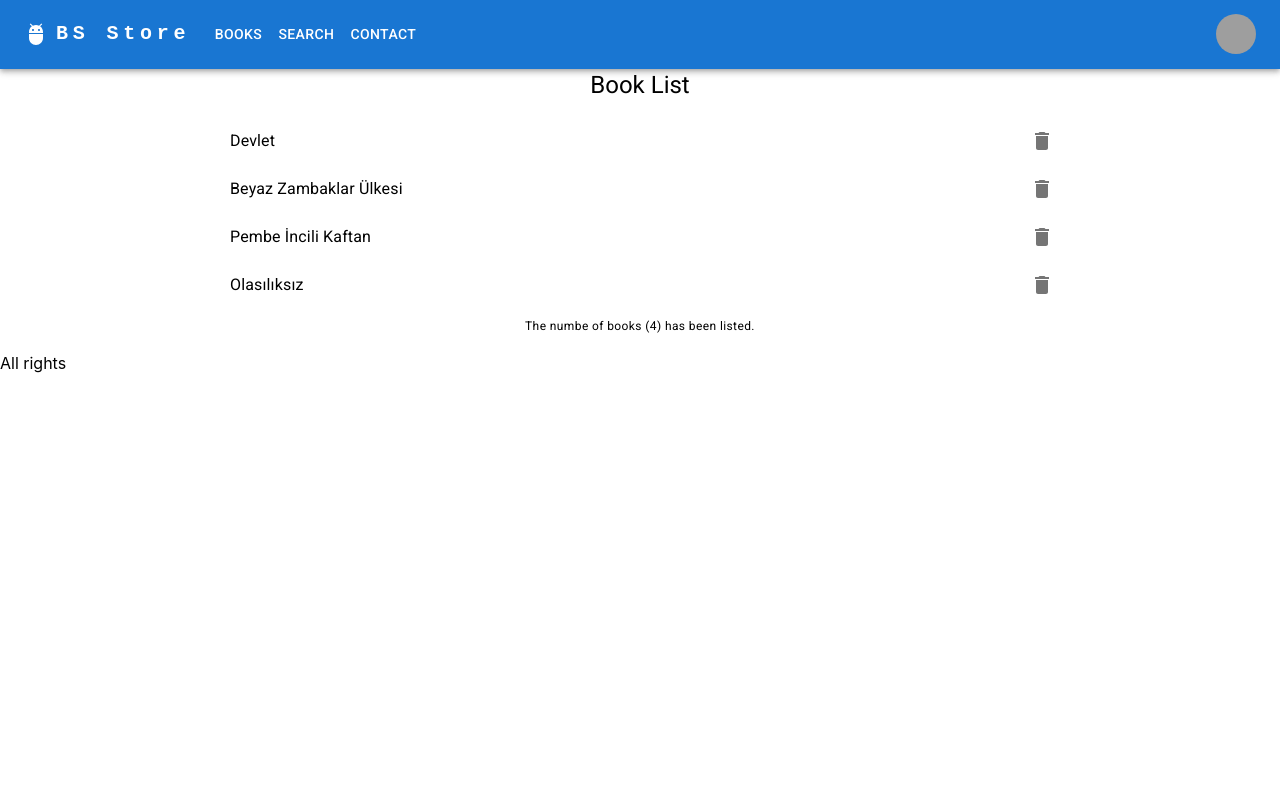
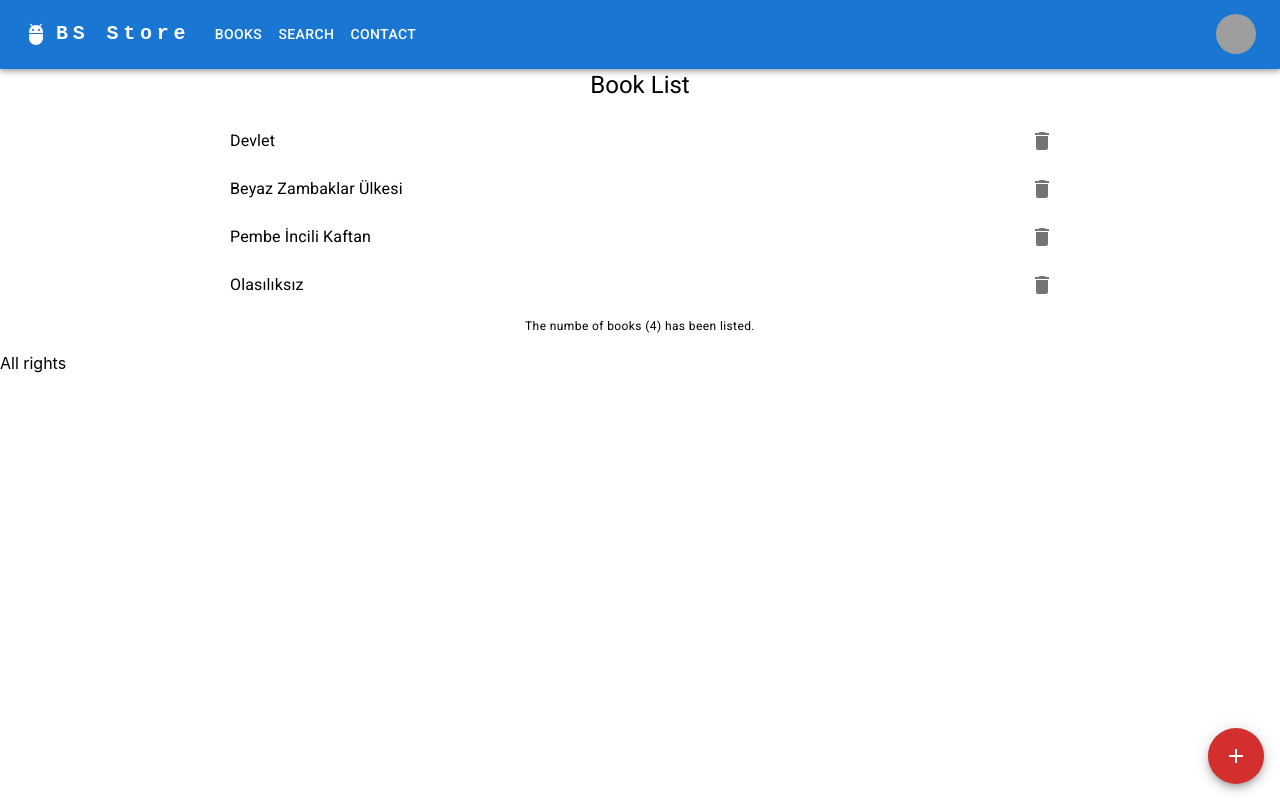
Before and after one commit to zcomert/BtkAkademiDotNetBootCamp, a React (Create React App) app in the folder day-04/bs-store/: page /books/list in a window 1280 px wide. Built offline with nearby package versions, Linux system fonts and the light colour scheme; grey boxes are pictures that could not be loaded.

Commit message:
Fab has been added to booklist.

```diff
--- a/day-04/bs-store/src/components/bookList/BookList.js
+++ b/day-04/bs-store/src/components/bookList/BookList.js
@@ -1,15 +1,29 @@
-import {
-  Container,
-  List,
-  Typography,
-} from "@mui/material";
+import { Container, Fab, List, Typography } from "@mui/material";
+import AddIcon from "@mui/icons-material/Add";
 import React from "react";
 import Book from "../book/Book";
 import BookAdd from "../book/BookAdd";
 
 export default function BookList({ books, removeBook, addBook }) {
+  const fabStyle = {
+    position: "absolute",
+    bottom: 16,
+    right: 16,
+  };
+
+  const fab = {
+    color: "error",
+    sx: fabStyle,
+    icon: <AddIcon />,
+    label: "Add",
+  };
+
   return (
-    <Container maxWidth="md">
+    <Container maxWidth='md'>
+      <Fab sx={fab.sx} color={fab.color} aria-label='add'>
+        {fab.icon}
+      </Fab>
+
       <Typography align='center' variant='h5' gutterBottom>
         Book List
       </Typography>
@@ -20,8 +34,6 @@ export default function BookList({ books, removeBook, addBook }) {
         ))}
       </List>
 
-
-
       <Typography align='center' variant='caption' display='block' gutterBottom>
         The numbe of books ({books.length}) has been listed.
       </Typography>
```
